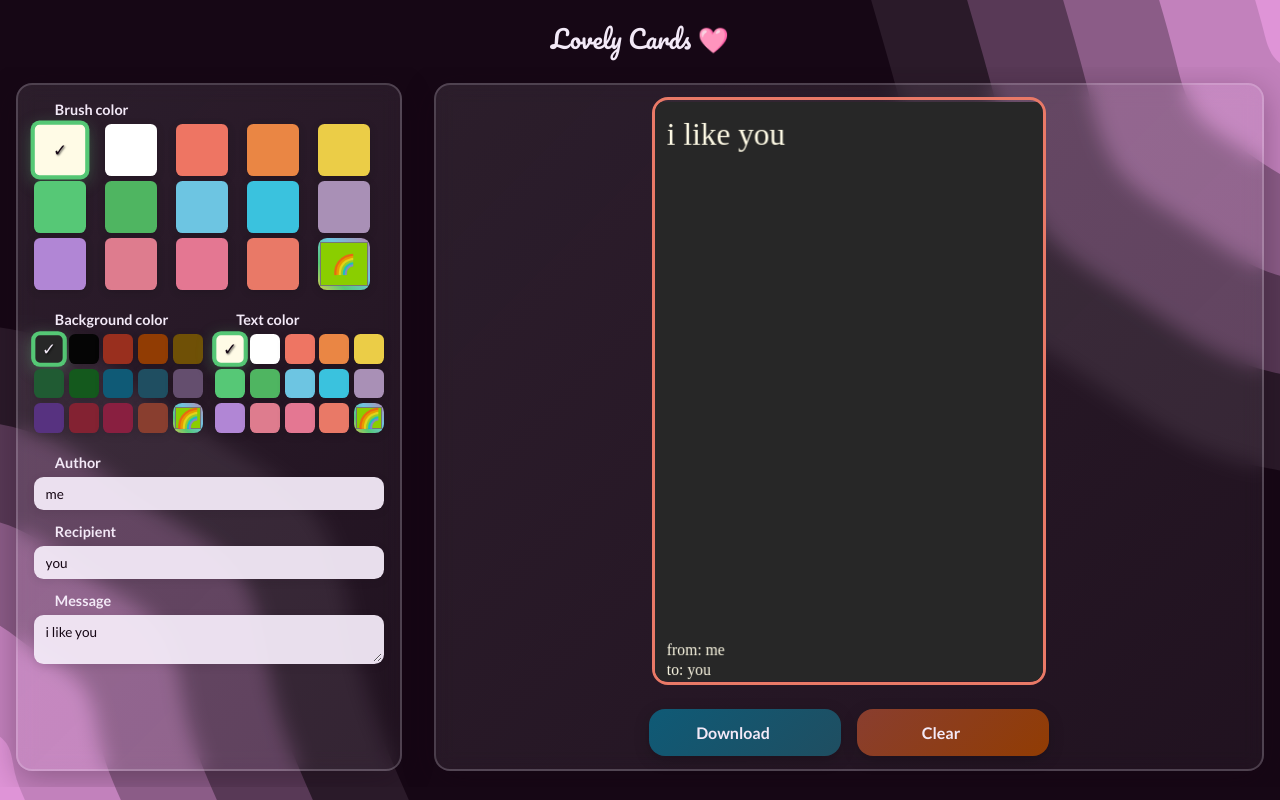
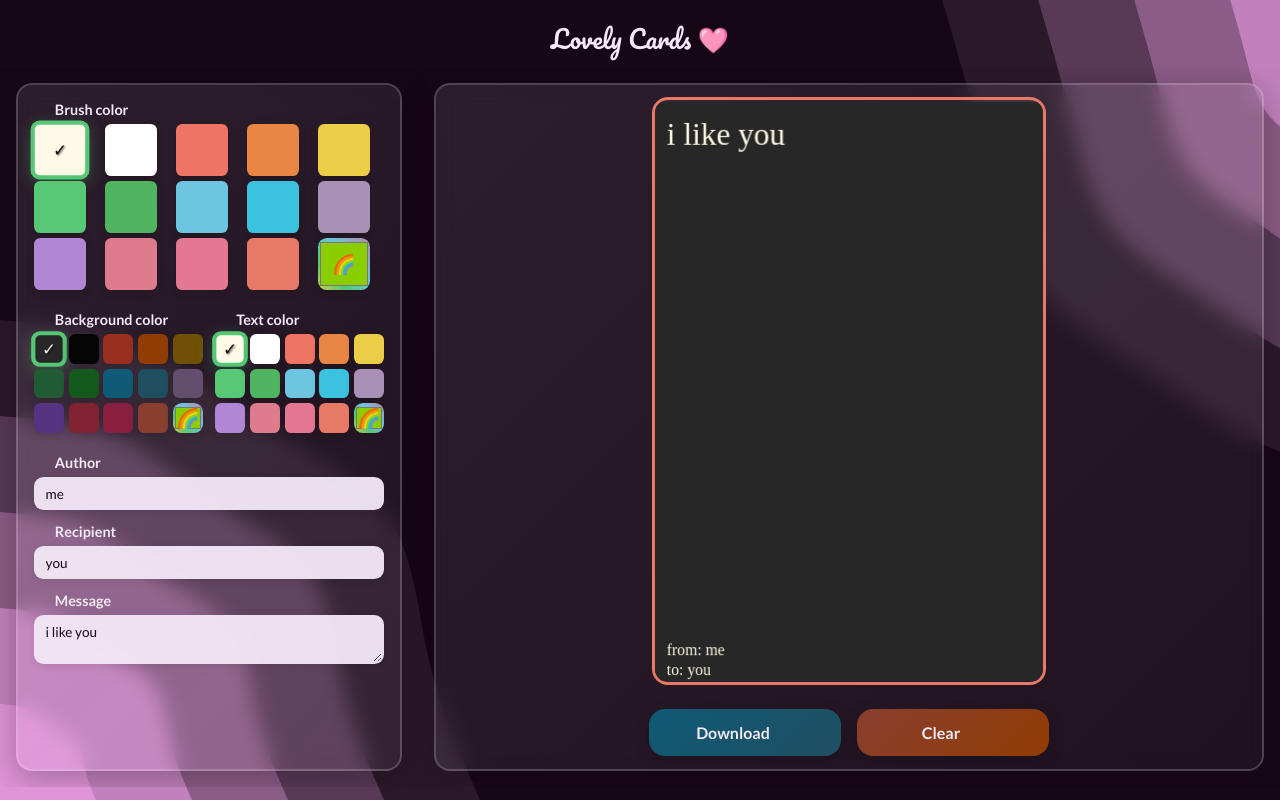
Before and after one commit to lucjastozek/lovely-cards-generator, a React (Vite) app: page / in a window 1280 px wide. Built offline with nearby package versions, Linux system fonts and the light colour scheme; some icons are missing; the HTML template or start-up script is replaced by a standard one.

Commit message:
fix background

```diff
--- a/src/index.css
+++ b/src/index.css
@@ -4,7 +4,6 @@ body {
   margin: 0;
   background-color: #160715;
   background-size: cover;
-  background-position: center;
   background-repeat: no-repeat;
   background-image: url("/public/blobs.svg");
 }
```
